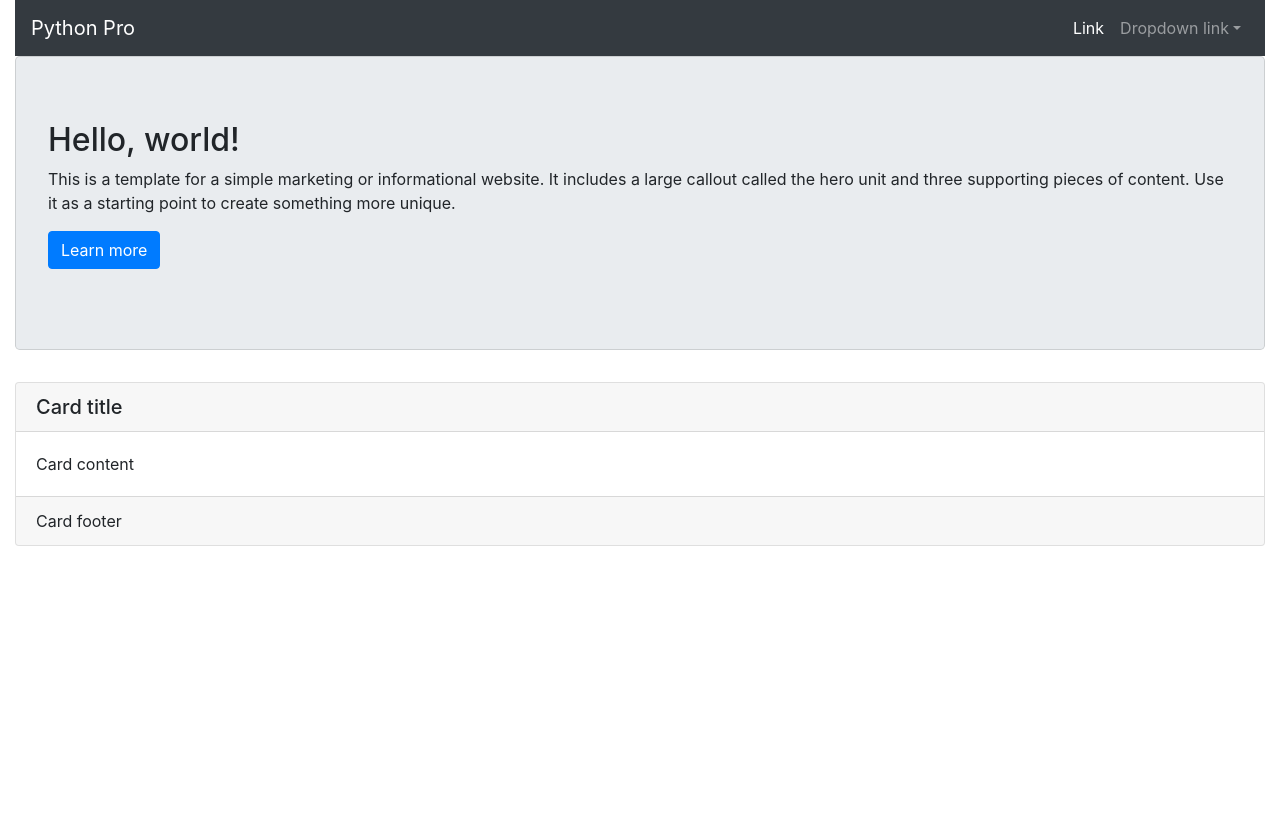
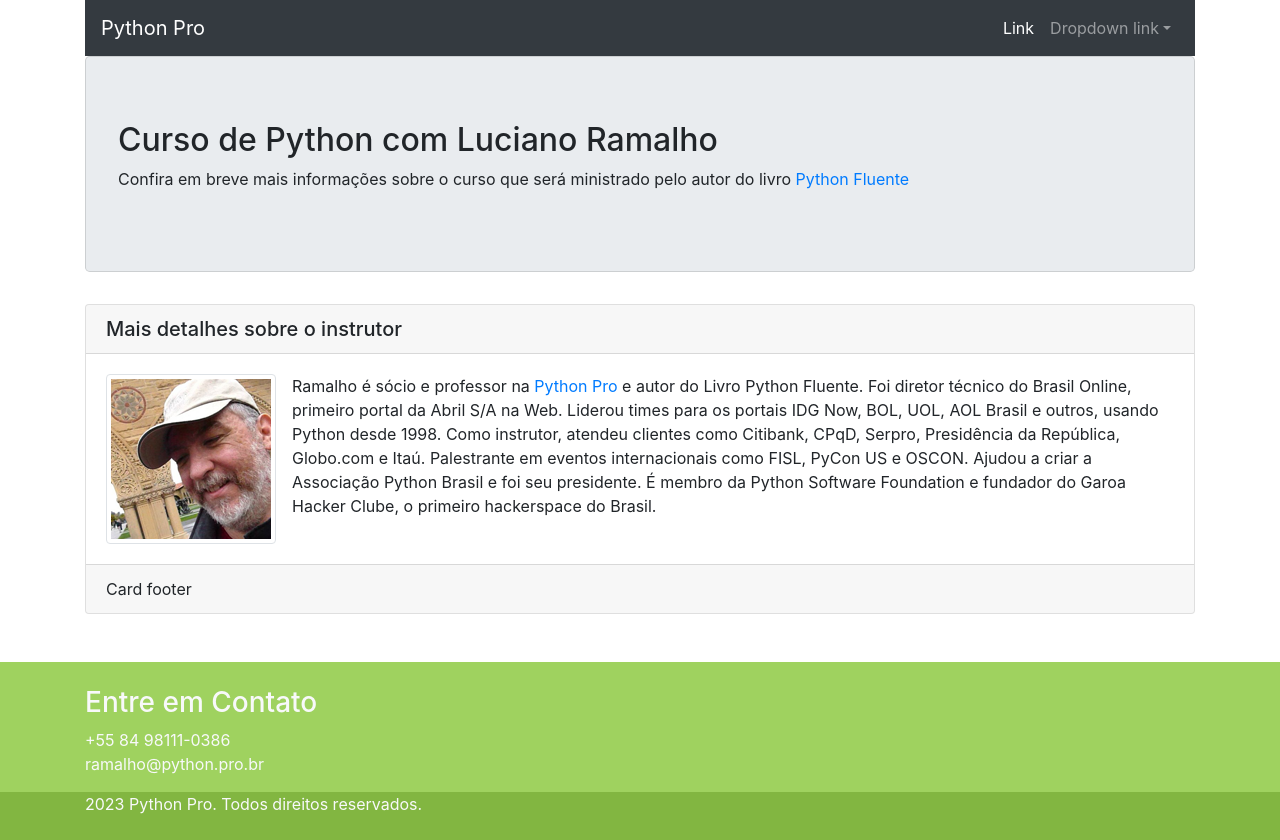
Before and after one commit to PedroH31/DjangoPro, a Django app: page / in a window 1280 px wide. Before the commit the page ends 546 px from the top, so only its background shows below. Run offline with Django 4.2, Linux system fonts and the light colour scheme; some libraries are stand-ins or nearby versions.

Commit message:
configurado o rodapé, adicionado favicon, imagens e html.
close #43, close #44

```diff
--- a/sitedevpro/base/static/css/style.css
+++ b/sitedevpro/base/static/css/style.css
@@ -1 +1,8 @@
-# Empty CSS file for your own CSS
+.main-footer{
+    background-color: #9fd25f;
+
+ }
+ .rights{
+    background-color: #82b641;
+
+ }
--- a/sitedevpro/base/templates/base/home.html
+++ b/sitedevpro/base/templates/base/home.html
@@ -10,7 +10,7 @@
 
     <meta name="description" content="Página do curso Python Pro">
     <meta name="author" content="Renzo Nuccitelli">
-
+	<link rel="icon" type="image/png" href="{% static 'img/favicon.png' %}" />
     <link href="{% static 'css/bootstrap.min.css' %}" rel="stylesheet">
     <link href="{% static 'css/style.css' %}" rel="stylesheet">
     <script src="{% static 'js/jquery.min.js' %}"></script>
@@ -20,7 +20,7 @@
   </head>
   <body>
 
-    <div class="container-fluid">
+    <div class="container">
 	<div class="row">
 		<div class="col-md-12">
 			<nav class="navbar navbar-expand-lg navbar-dark bg-dark">
@@ -49,22 +49,32 @@
 			</nav>
 			<div class="jumbotron card card-block">
 				<h2>
-					Hello, world!
+					Curso de Python com Luciano Ramalho
 				</h2>
 				<p>
-					This is a template for a simple marketing or informational website. It includes a large callout called the hero unit and three supporting pieces of content. Use it as a starting point to create something more unique.
-				</p>
-				<p>
-					<a class="btn btn-primary btn-large" href="#">Learn more</a>
+					Confira em breve mais informações sobre o curso que será ministrado pelo autor do livro
+				   <a href="https://www.amazon.com.br/Python-Fluente-Programa%C3%A7%C3%A3o-Concisa-Eficaz/dp/857522462X"
+					target="_blank">Python Fluente</a>
+
 				</p>
 			</div>
 			<div class="card">
 				<h5 class="card-header">
-					Card title
+					Mais detalhes sobre o instrutor
 				</h5>
 				<div class="card-body">
 					<p class="card-text">
-						Card content
+						<img src="{% static 'img/luciano-ramalho.png' %}" alt="Foto de Luciano Ramalho"
+						class="img-thumbnail float-left mr-3">
+						Ramalho é sócio e professor na <a href="https://www.python.pro.br">Python Pro</a>
+						e autor do Livro Python Fluente. Foi diretor técnico do Brasil Online, primeiro portal da Abril
+						S/A na Web. Liderou times para os portais IDG Now, BOL, UOL, AOL Brasil e outros,
+						usando Python desde 1998. Como instrutor, atendeu clientes como Citibank, CPqD, Serpro,
+						Presidência da República, Globo.com e Itaú. Palestrante em eventos internacionais como FISL,
+						PyCon US e OSCON. Ajudou a criar a Associação Python Brasil e foi seu presidente.
+						É membro da Python Software Foundation e fundador do Garoa Hacker Clube,
+						o primeiro hackerspace do Brasil.
+
 					</p>
 				</div>
 				<div class="card-footer">
@@ -75,6 +85,32 @@
 	</div>
 </div>
 
+<footer class="main-footer mt-5 pt-4 text-light">
+	<div class="container">
+		<div class="row">
+			<div class="col">
+				<h3>Entre em Contato</h3>
+				<address>
+					+55 84 98111-0386
+					<br/>
+					<a href="mailto:ramalho@python.pro.br" class="text-light">ramalho@python.pro.br</a>
+				</address>
+			</div>
+
+		</div>
+	</div>
+	<div class="rights pb-4">
+	<div class="container">
+		<div class="row">
+			<div class="col">
+				{% now 'Y' %} Python Pro. Todos direitos reservados.
+			</div>
+
+		</div>
+	</div>
+	</div>
+
+</footer>
 
   </body>
 </html>
```
Also changed, not shown: sitedevpro/base/static/img/favicon.png (added), sitedevpro/base/static/img/luciano-ramalho.png (added).
